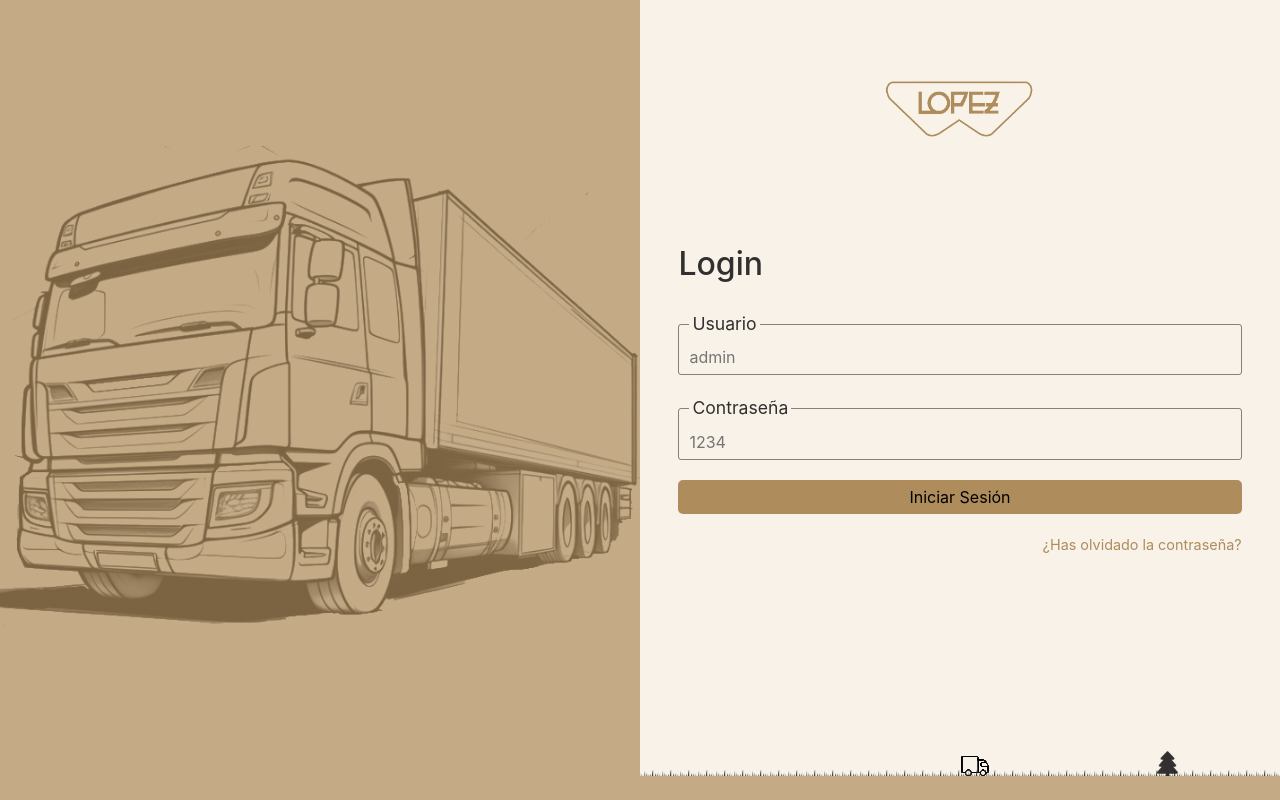
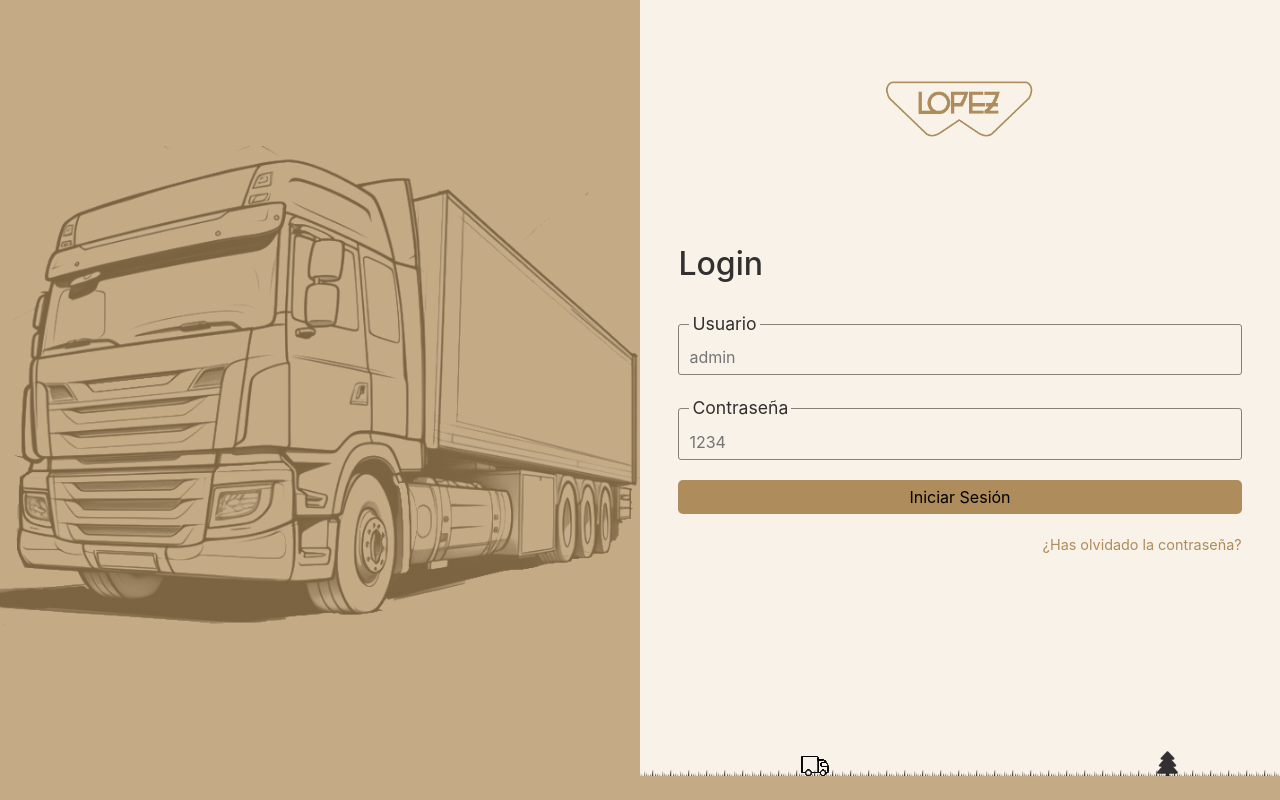
Before and after one commit to gnragazzi/lopez_repuestos, a React (Vite) app in the folder cliente/: page /login in a window 1280 px wide. Built offline with nearby package versions, Linux system fonts and the light colour scheme.

Commit message:
modifique lugar del camion

```diff
--- a/cliente/src/index.css
+++ b/cliente/src/index.css
@@ -212,7 +212,7 @@ body{
 .camion{
   position: absolute;
   top: 0;
-  left: 50%;
+  left: 25%;
 }
 
 .contenedor__arboles{
```
